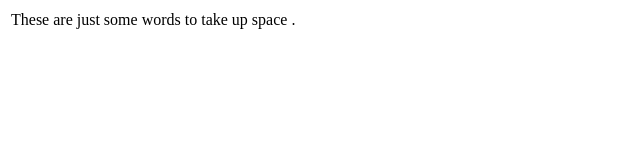
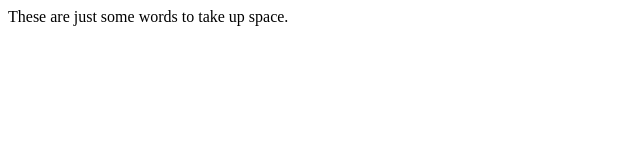
Before and after one commit to v6coder/Git-Sandbox, a plain HTML site: page index.html in a window 1280 px wide. Shown: the full height of the page, 0-640 px from the left. Drawn offline with Linux system fonts and the light colour scheme.

Commit message:
Revert "Using tables instead of the p tag"
This reverts commit 03129dbd4e343d486582fe2513cb61de5e5b407c.

```diff
--- a/index.html
+++ b/index.html
@@ -6,20 +6,9 @@
 
 <body>
 	<div class="mainContent">
-		<table>
-			<tr>
-				<td>These</td>
-				<td>are</td>
-				<td>just</td>
-				<td>some</td>
-				<td>words</td>
-				<td>to</td>
-				<td>take</td>
-				<td>up</td>
-				<td>space</td>
-				<td>.</td>
-			</tr>
-		</table>
+		<p>
+			These are just some words to take up space.
+		</p>
 	</div>
 </body>
 
```
